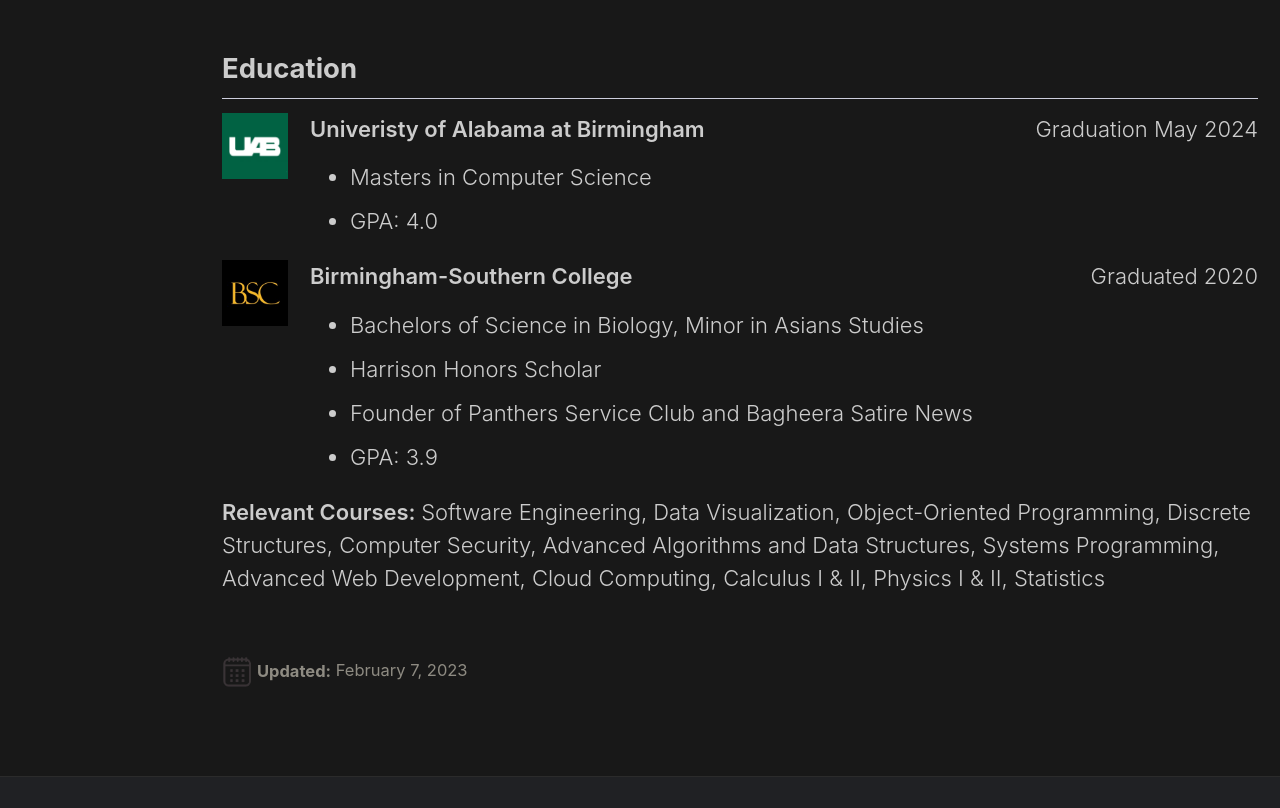
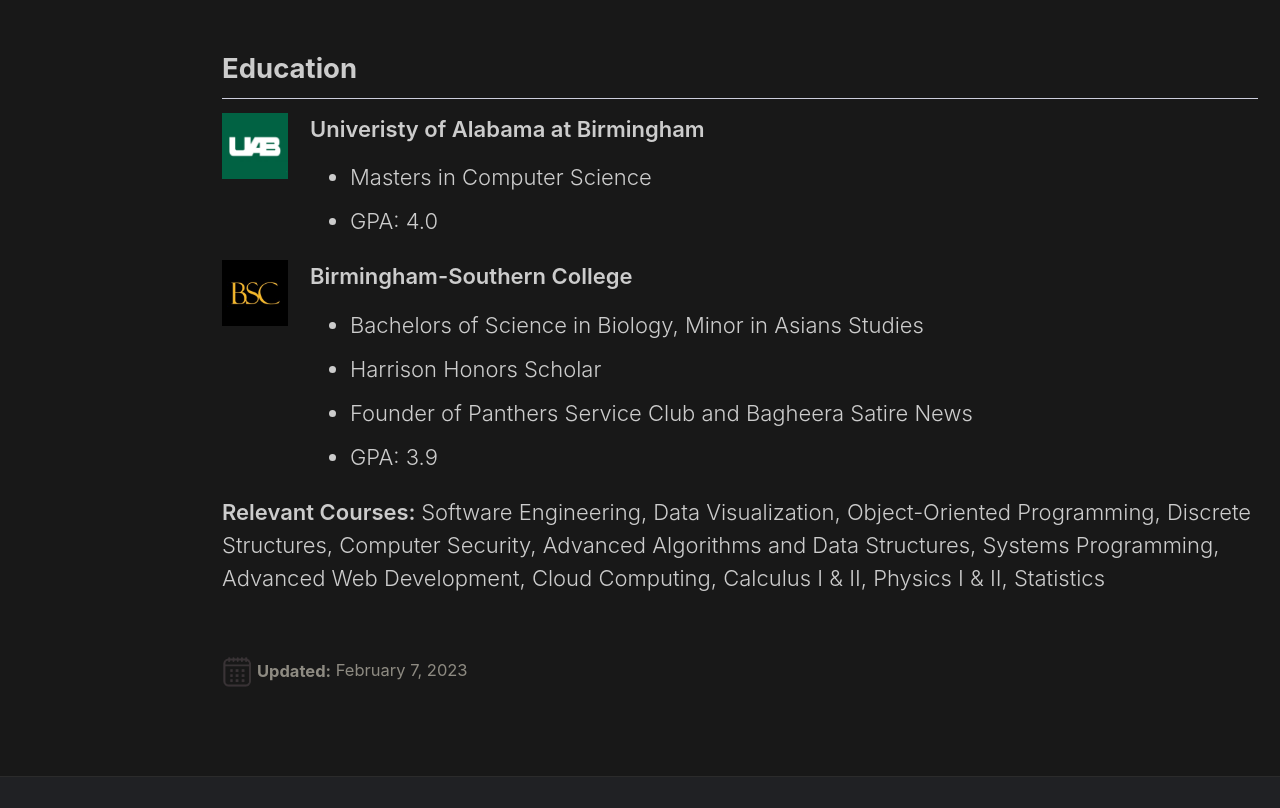
Before and after one commit to mfkimbell/personal-website, a website: page index.html in a window 1280 px wide. Shown: the part 2196-3004 px from the top of the page. Drawn offline with Linux system fonts and the light colour scheme.

Commit message:
Update index.html

```diff
--- a/index.html
+++ b/index.html
@@ -453,7 +453,7 @@
                 <li>GPA: 4.0</li>
                   </ul>
                 </div>
-                <p class="content1" style="margin-left: auto;">Graduation May 2024</p>
+                <p class="content1" style="margin-left: auto;"></p>
               </div>
 
               <div class="picture-row">
@@ -471,7 +471,7 @@
                 <li>GPA: 3.9</li>
                   </ul>
                 </div>
-                <p class="content1" style="margin-left: auto;">Graduated 2020</p>
+                <p class="content1" style="margin-left: auto;"></p>
               </div>
 
 
```
